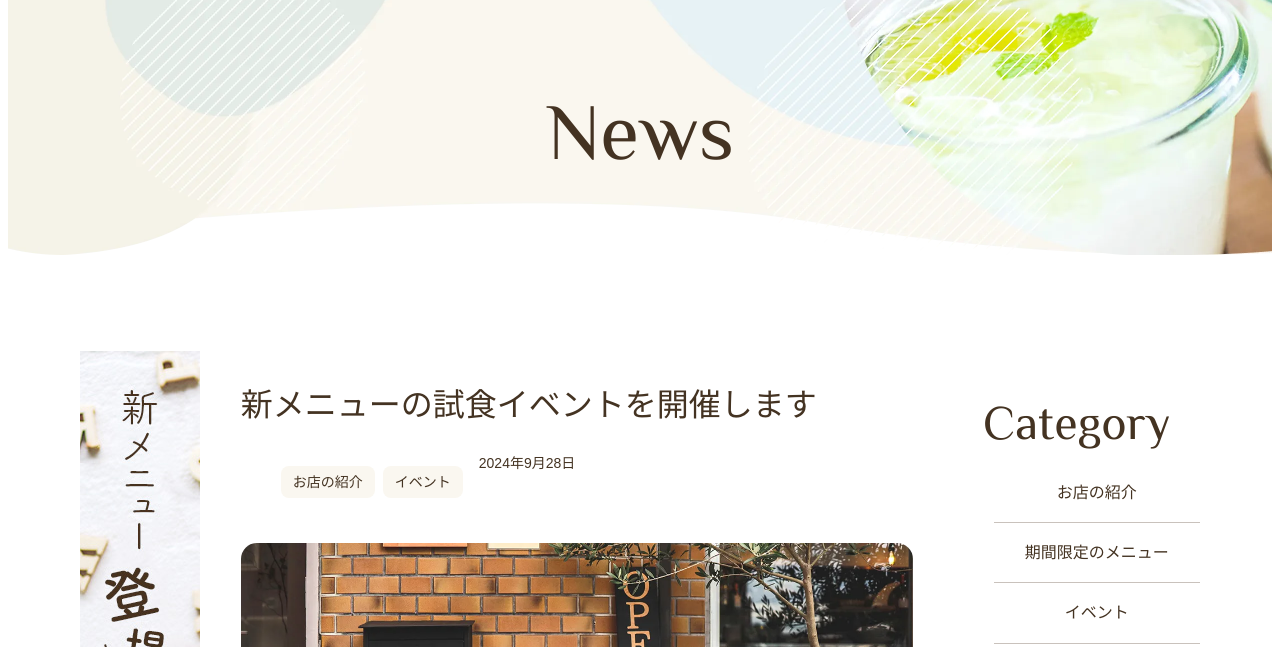
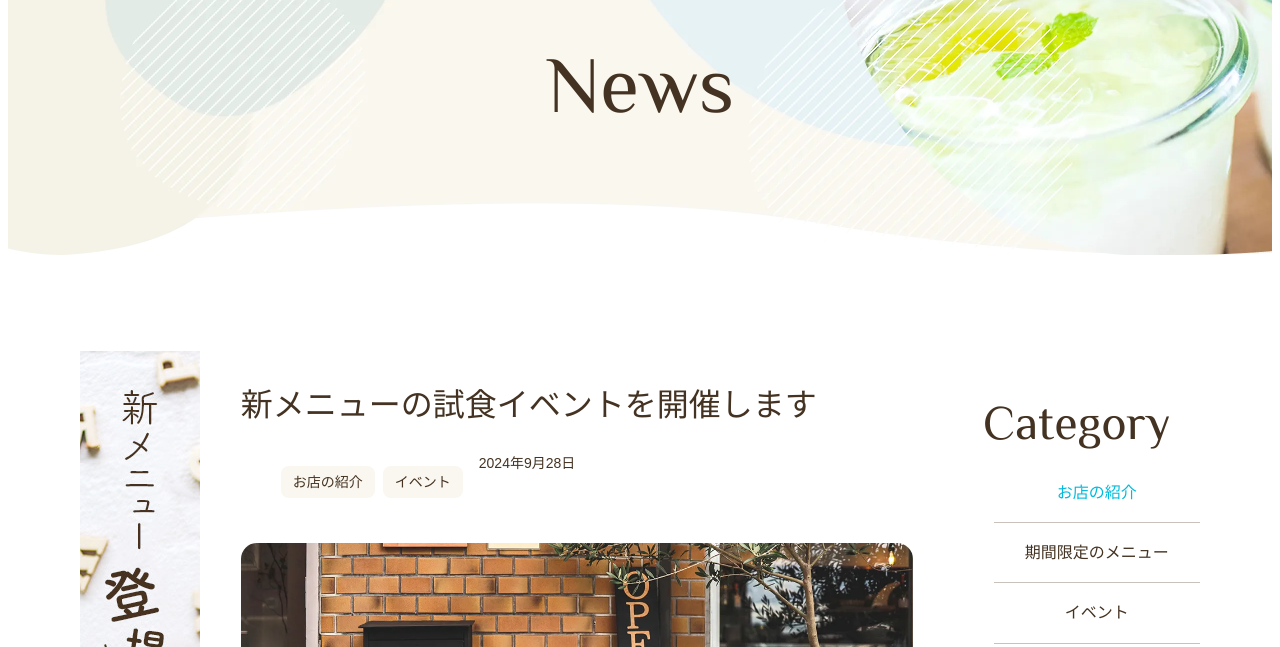
Before and after one commit to k025c0032-lgtm/webcafe2, a plain HTML site: page index.html in a window 1280 px wide. In both pictures the pointer is over the link 1096 px from the left and 645 px from the top of the page. Shown: the part 153-800 px from the top of the page. Drawn offline with Linux system fonts and the light colour scheme.

Commit message:
エラー修正

```diff
--- a/css/style.css
+++ b/css/style.css
@@ -40,7 +40,7 @@ img {
   text-align: center;
 }
 
-.page-title,{
+.page-title {
   margin-top: 2rem;
   line-height: 1.4;
 }
@@ -168,7 +168,7 @@ img {
 }
 
 .side-menu a:hover {
-  color: #bd;
+  color: #0bd;
 }
 
 .btn {
```
